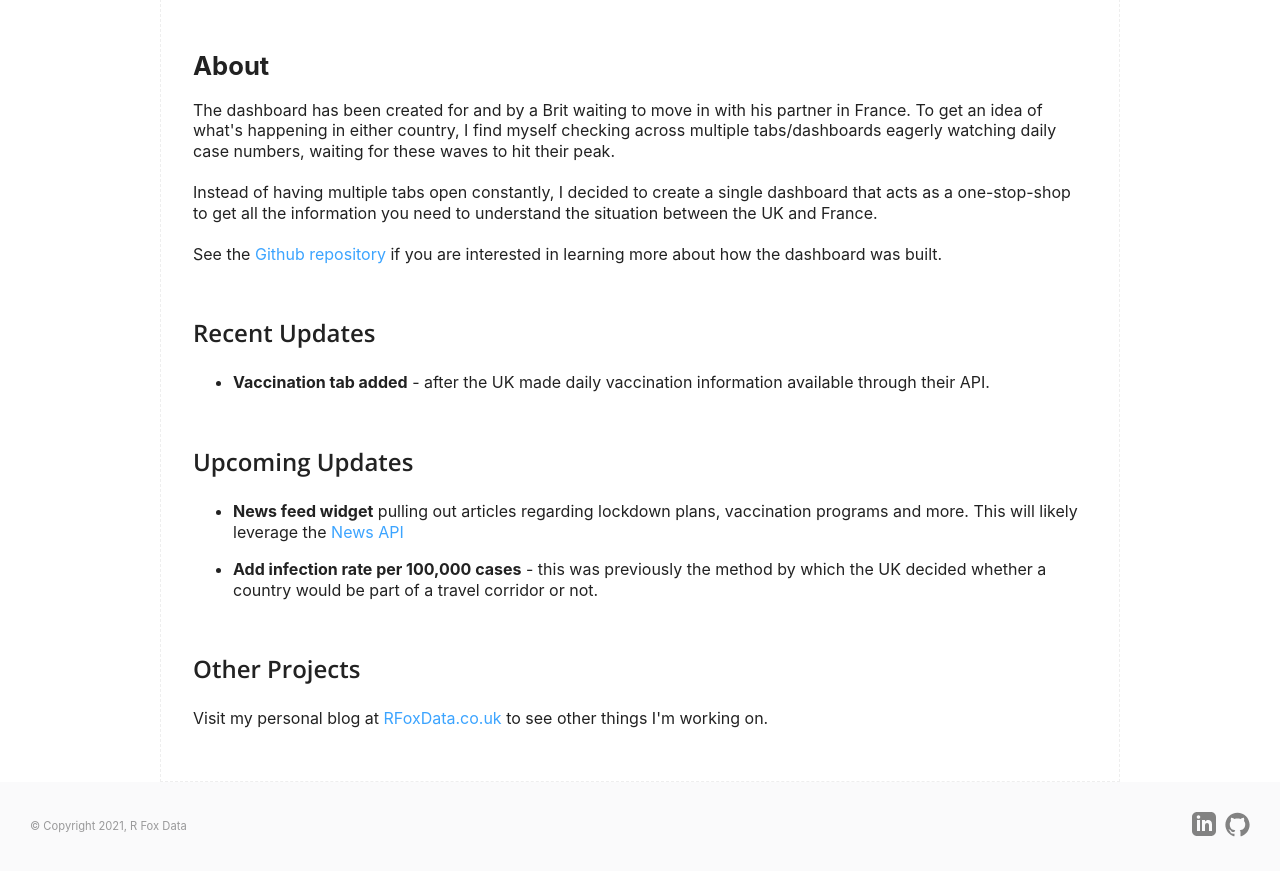
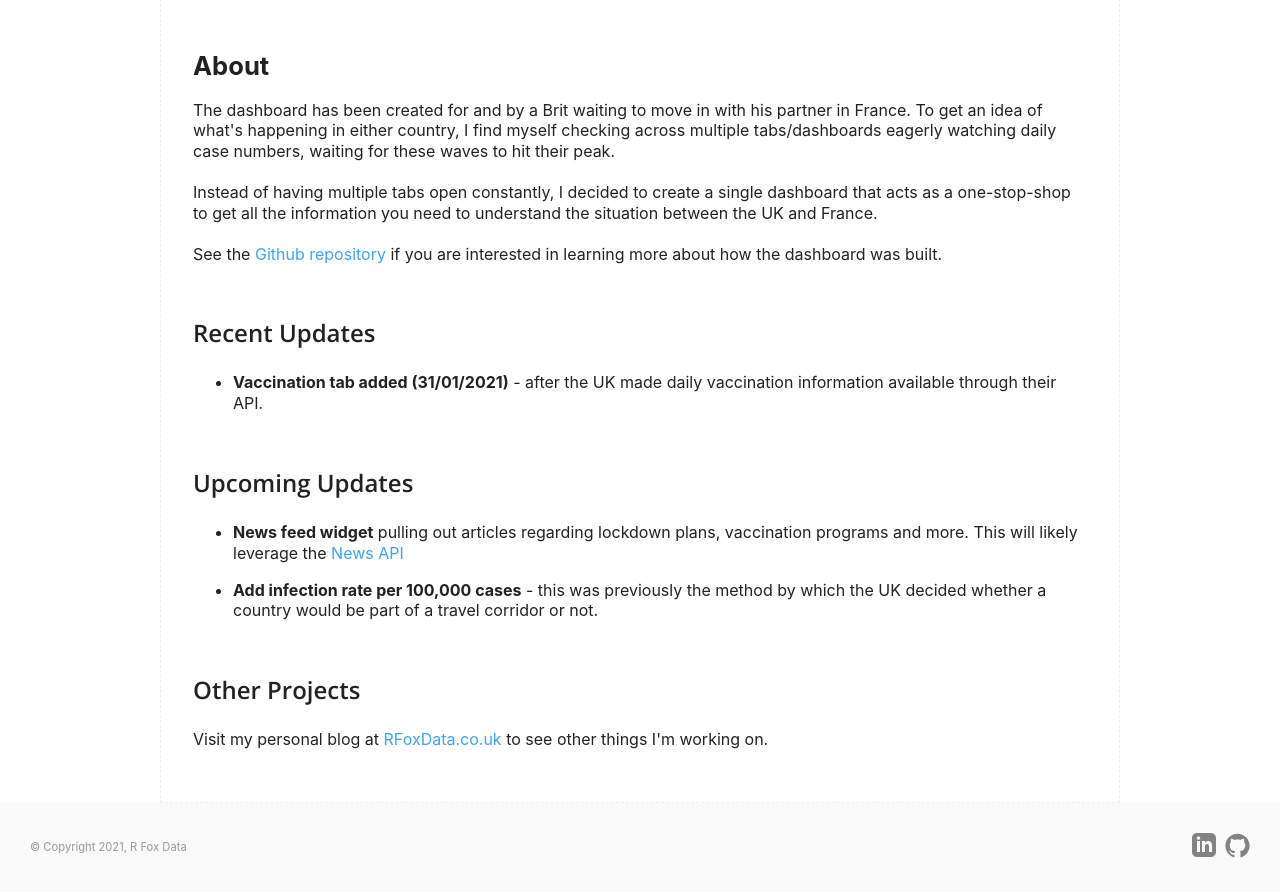
Before and after one commit to rjjfox/covid-dashboard, a Flask app: page /about in a window 1280 px wide. Shown: the part 57-949 px from the top of the page. Before the commit the page ends 894 px from the top, so only its background shows below. Run offline with Flask 2, Linux system fonts and the light colour scheme; some libraries are stand-ins or nearby versions.

Commit message:
Date added to "Recent Updates" update

```diff
--- a/coviddashboard/templates/about.html
+++ b/coviddashboard/templates/about.html
@@ -21,7 +21,8 @@
     <h2>Recent Updates</h2>
     <ul>
         <li>
-            <b>Vaccination tab added</b> - after the UK made daily vaccination information available through their API.
+            <b>Vaccination tab added (31/01/2021)</b> - after the UK made daily vaccination information available
+            through their API.
             </>
     </ul>
 
```
